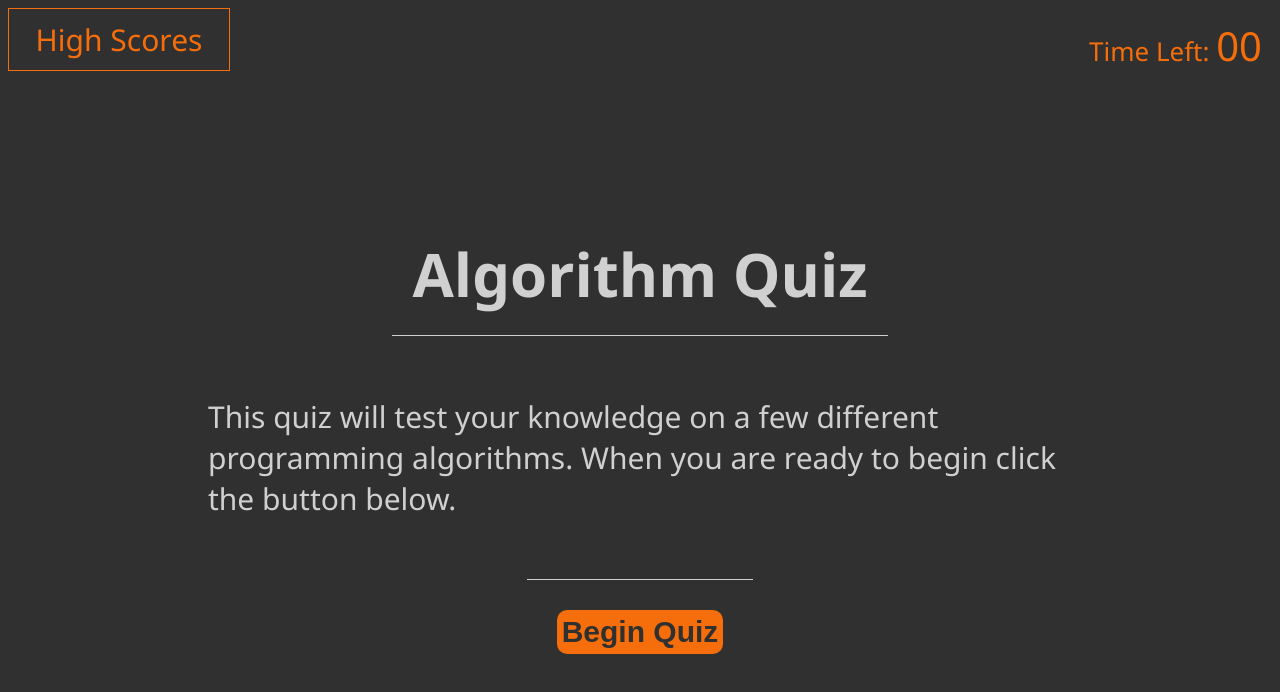
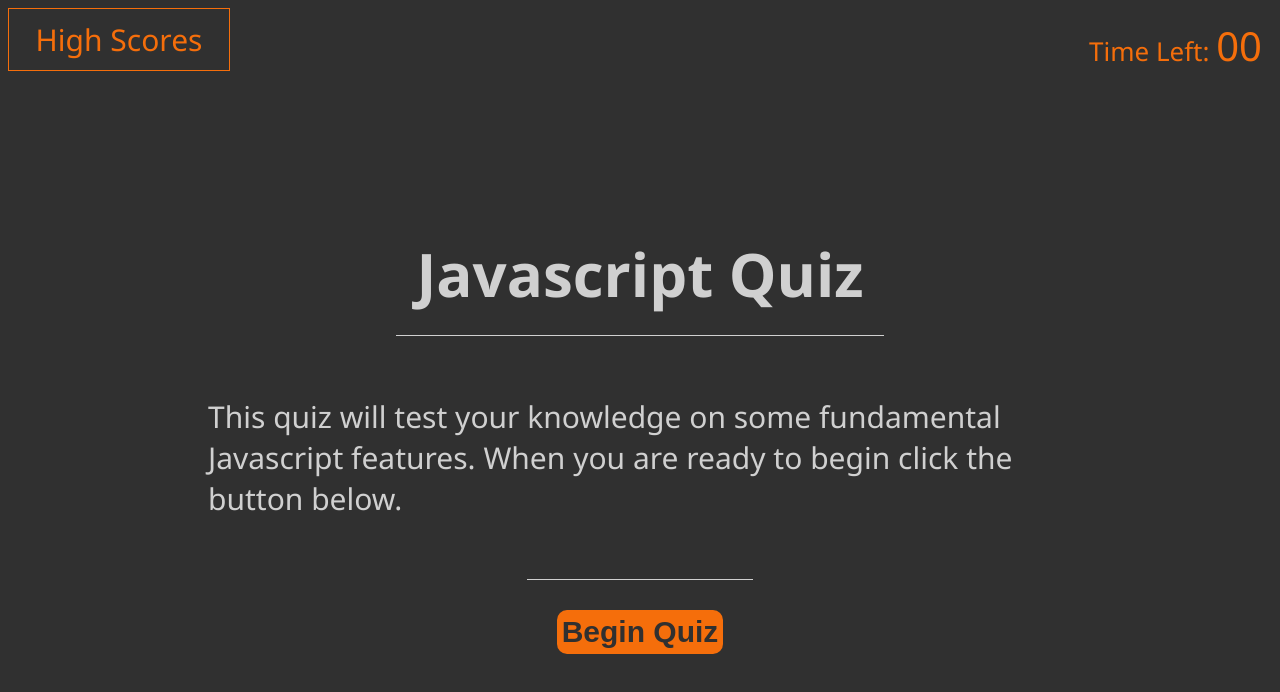
Before and after one commit to JoelKovalcson/Algorithms-Quiz, a plain HTML site: page index.html in a window 1280 px wide. Drawn offline with Linux system fonts and the light colour scheme.

Commit message:
Changed type of quiz to match instructions

```diff
--- a/index.html
+++ b/index.html
@@ -5,7 +5,7 @@
     <meta http-equiv="X-UA-Compatible" content="IE=edge">
     <meta name="viewport" content="width=device-width, initial-scale=1.0">
     <link rel="stylesheet" href="./assets/css/styles.css"/>
-    <title>Algorithms Quiz</title>
+    <title>Javascript Quiz</title>
 </head>
 <body>
     <!-- High Score Nav and Time Left -->
@@ -21,11 +21,11 @@
     </header>
     <section class="quiz">
         <div id="title" class="title">
-            Algorithm Quiz
+            Javascript Quiz
         </div>
 
         <div class="content">
-            This quiz will test your knowledge on a few different programming algorithms. When you are ready to begin click the button below.
+            This quiz will test your knowledge on some fundamental Javascript features. When you are ready to begin click the button below.
         </div>
 
         <div id="buttons" class="buttons">
```
